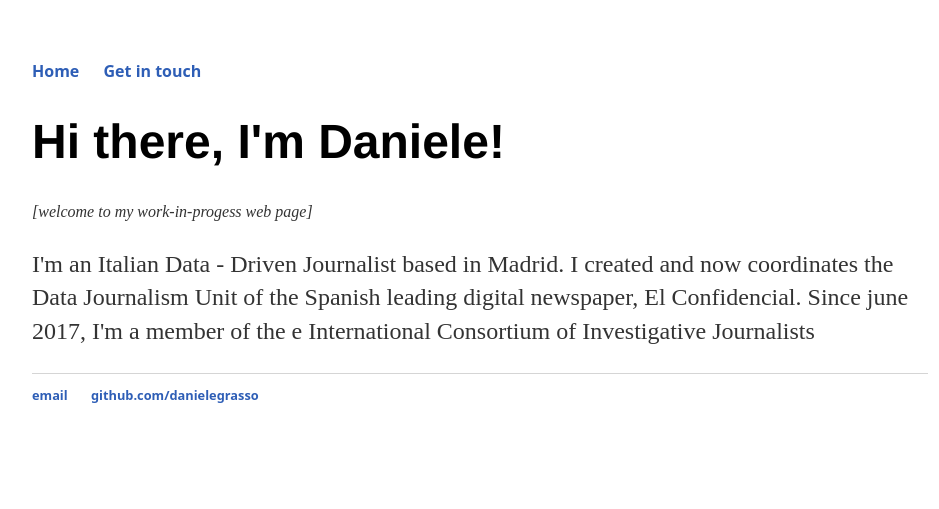
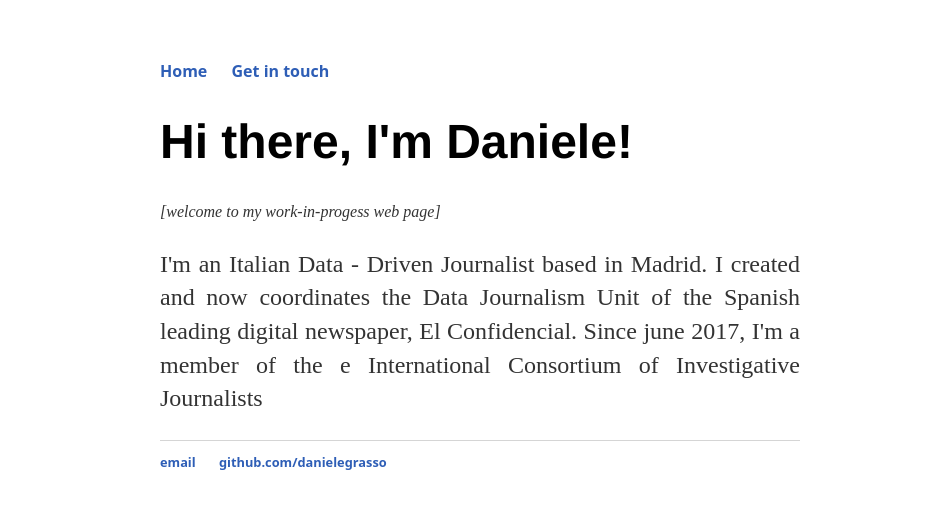
Before and after one commit to danielegrasso/danielegrasso.github.io, a Jekyll site: the page built from index.html, in a window 1280 px wide. Shown: the top 509 px of the page, without its empty margins (160-1099 px from the left). Built offline with Jekyll 4.4.1, drawn with Linux system fonts in a browser that asks for light colours.

Commit message:
Update main.css

```diff
--- a/css/main.css
+++ b/css/main.css
@@ -1,6 +1,7 @@
 body {
     margin: 60px auto;
-    width: 70%;
+    width: 50%;
+    text-align: justify
 }
 nav ul, footer ul {
     font-family: system-ui;
```
